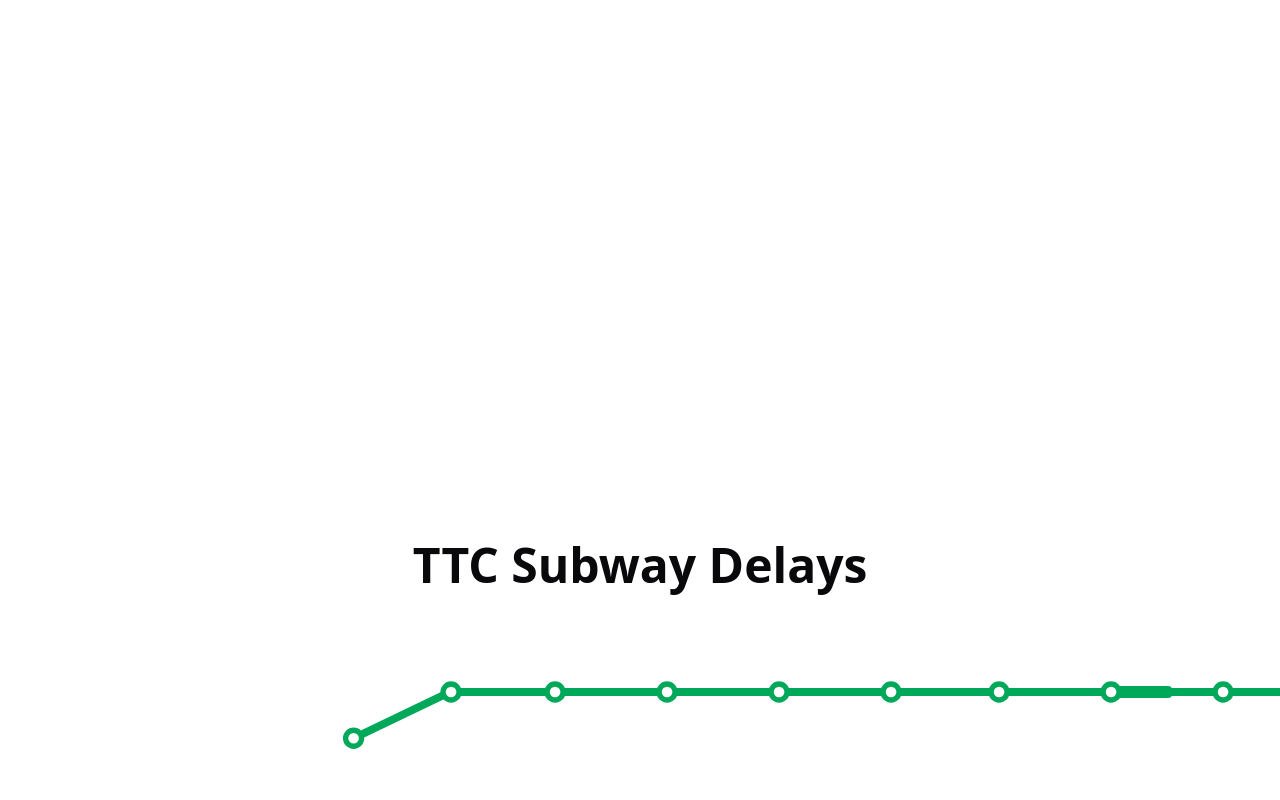
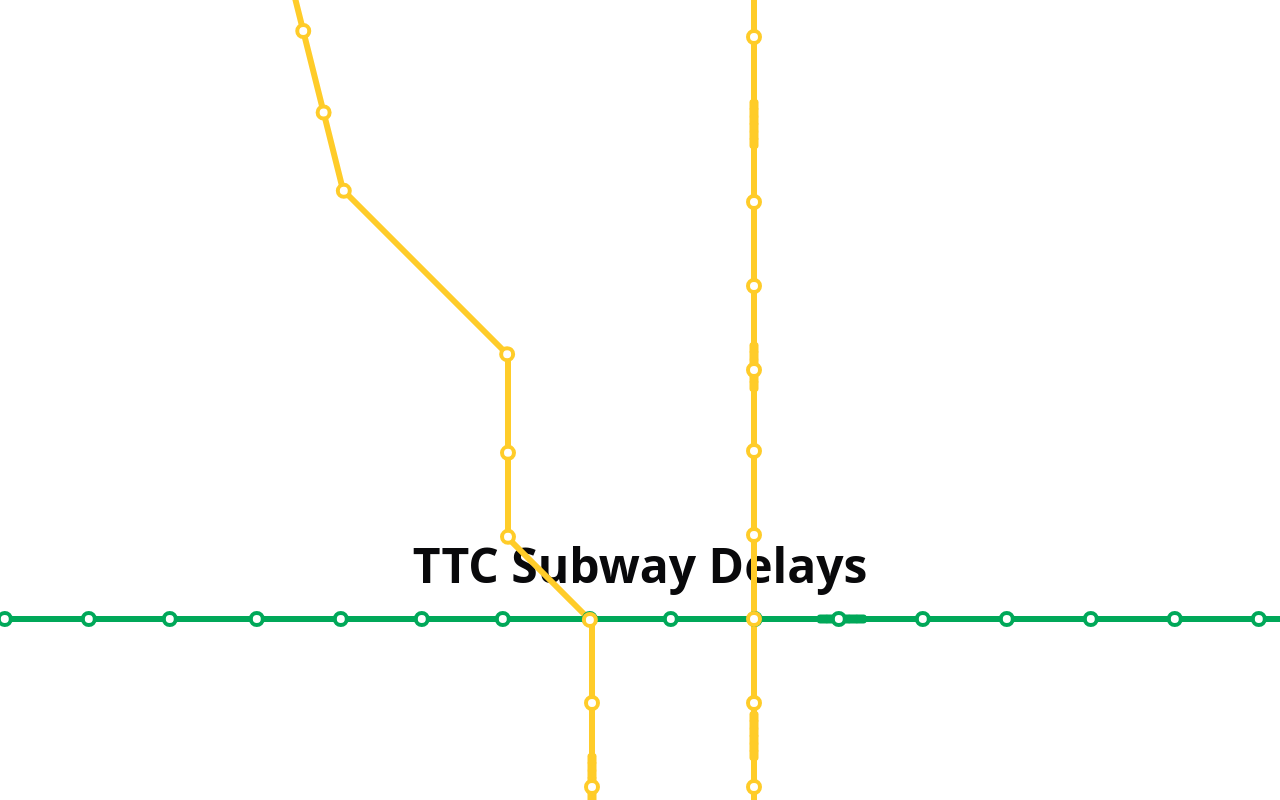
Before and after one commit to eriklangille/ttc_stats, a React (Vite) app: page / in a window 1280 px wide. Built offline with nearby package versions, Linux system fonts and the light colour scheme.

Commit message:
refactor map

```diff
--- a/src/App.tsx
+++ b/src/App.tsx
@@ -7,7 +7,7 @@
     <div className="max-w-7xl mx-auto p-8 text-center relative z-10">
       <div className="flex justify-center items-center gap-8 mb-8">
         {/* positive x -> left, positive y -> up */}
-        <Map sizeX={1500} sizeY={1000} strokeWidth={2} translateX={1600} translateY={-100} />
+        <Map sizeX={1500} scale={3} sizeY={1000} strokeWidth={2} translateX={100} translateY={-100} />
       </div>
 
       <h1 className="text-5xl font-bold my-4 leading-tight">TTC Subway Delays</h1>
--- a/src/components/map.tsx
+++ b/src/components/map.tsx
@@ -1,25 +1,28 @@
-import { useState, useEffect } from 'react'
+import { useState, useEffect, useMemo } from 'react'
 
-const lines = {
+// Types
+type Point = { x: number; y: number }
+type RelativePoint = { readonly dx: number; readonly dy: number }
+type Station = { distance: number; name: string }
+type Line = {
+  color: string
+  start: Point
+  line: readonly RelativePoint[]
+  stations: readonly Station[]
+}
+
+// Constants
+const LINES = {
   "Bloor-Danforth": {
     color: "#00A859",
     start: { x: 250, y: 585 },
-    line: [{
-      dx: 25,
-      dy: -12,
-    }, {
-      dx: 725,
-      dy: 0,
-    }, {
-      dx: 30,
-      dy: -16,
-    }, {
-      dx: 56,
-      dy: -70,
-    }, {
-      dx: 50,
-      dy: -50,
-    }],
+    line: [
+      { dx: 25, dy: -12 },
+      { dx: 725, dy: 0 },
+      { dx: 30, dy: -16 },
+      { dx: 56, dy: -70 },
+      { dx: 50, dy: -50 }
+    ],
     stations: [
       { distance: 1, name: "Kipling" },
       { distance: 28, name: "Islington" },
@@ -51,46 +54,25 @@
       { distance: 751, name: "Main Street" },
       { distance: 788, name: "Victoria Park" },
       { distance: 875, name: "Warden" },
-      { distance: 1000, name: "Kennedy" },
-    ],
+      { distance: 1000, name: "Kennedy" }
+    ]
   },
   "Yonge-University": {
     color: "#FFCC29",
     start: { x: 718, y: 212 },
-    line: [{
-      dx: 0,
-      dy: 530,
-    }, {
-      dx: -54,
-      dy: 0,
-    }, {
-      dx: 0,
-      dy: -168,
-    }, {
-      dx: -28,
-      dy: -28,
-    }, {
-      dx: 0,
-      dy: -61,
-    }, {
-      dx: -55,
-      dy: -55,
-    }, {
-      dx: -27,
-      dy: -108,
-    }, {
-      dx: -28,
-      dy: -52,
-    },{
-      dx: -58,
-      dy: -29,
-    }, {
-      dx: -110,
-      dy: -110,
-    }, {
-      dx: 0,
-      dy: -30,
-    }],
+    line: [
+      { dx: 0, dy: 530 },
+      { dx: -54, dy: 0 },
+      { dx: 0, dy: -168 },
+      { dx: -28, dy: -28 },
+      { dx: 0, dy: -61 },
+      { dx: -55, dy: -55 },
+      { dx: -27, dy: -108 },
+      { dx: -28, dy: -52 },
+      { dx: -58, dy: -29 },
+      { dx: -110, dy: -110 },
+      { dx: 0, dy: -30 }
+    ],
     stations: [
       { distance: 1, name: "Finch" },
       { distance: 28, name: "North York Centre" },
@@ -129,32 +111,29 @@
       { distance: 1252, name: "York University" },
       { distance: 1292, name: "Pioneer Village" },
       { distance: 1322, name: "Highway 407" },
-      { distance: 1350, name: "Vaughan Metropolitan Centre" },
-    ],
+      { distance: 1350, name: "Vaughan Metropolitan Centre" }
+    ]
   },
   "Sheppard": {
     color: "#A8518A",
     start: { x: 717, y: 266 },
-    line: [{
-      dx: 225,
-      dy: 0,
-    }],
+    line: [
+      { dx: 225, dy: 0 }
+    ],
     stations: [
-      { distance: 1, name: "Sheppard-Yonge"},
-      { distance: 83, name: "Bayview"},
-      { distance: 125, name: "Bessarion"},
-      { distance: 168, name: "Leslie"},
-      { distance: 225, name: "Don Mills"},
+      { distance: 1, name: "Sheppard-Yonge" },
+      { distance: 83, name: "Bayview" },
+      { distance: 125, name: "Bessarion" },
+      { distance: 168, name: "Leslie" },
+      { distance: 225, name: "Don Mills" }
     ]
   }
 } as const
 
-type LineName = keyof typeof lines
-type Point = { x: number; y: number }
-type RelativePoint = { readonly dx: number; readonly dy: number }
-type Station = { distance: number; name: string }
+type LineName = keyof typeof LINES
 
-function getAbsolutePoints(start: Point, relativePoints: readonly RelativePoint[]): Point[] {
+// Utility functions
+const getAbsolutePoints = (start: Point, relativePoints: readonly RelativePoint[]): Point[] => {
   const points: Point[] = [start]
   let currentX = start.x
   let currentY = start.y
@@ -168,7 +147,7 @@
   return points
 }
 
-function getPointAtDistance(points: Point[], targetDistance: number): Point {
+const getPointAtDistance = (points: Point[], targetDistance: number): Point => {
   let accumulatedDistance = 0
 
   for (let i = 0; i < points.length - 1; i++) {
@@ -177,7 +156,6 @@
     const segmentLength = Math.sqrt(dx * dx + dy * dy)
 
     if (accumulatedDistance + segmentLength >= targetDistance) {
-      // Calculate position within this segment
       const segmentDistance = targetDistance - accumulatedDistance
       const segmentPercent = segmentDistance / segmentLength
       return {
@@ -188,31 +166,10 @@
     accumulatedDistance += segmentLength
   }
 
-  // If we get here, return the last point
   return points[points.length - 1]
 }
 
-type TrainProps = {
-  line: typeof lines[LineName]
-  startDistance: number
-  direction: 'eastbound' | 'westbound'
-  color: string
-}
-
-function Train({ line, startDistance, direction: initialDirection, color }: TrainProps) {
-  const [currentDistance, setCurrentDistance] = useState(startDistance)
-  const [currentStationIndex, setCurrentStationIndex] = useState(
-    initialDirection === 'eastbound' ? 0 : line.stations.length - 1
-  )
-  const [isPaused, setIsPaused] = useState(false)
-  const [direction, setDirection] = useState(initialDirection)
-
-  const points = getAbsolutePoints(line.start, line.line)
-  const currentPosition = getPointAtDistance(points, currentDistance)
-  const endDistance = line.stations[line.stations.length - 1].distance
-
-  // Calculate the angle at a specific distance along the line
-  const getAngleAtDistance = (distance: number) => {
+const getAngleAtDistance = (points: Point[], distance: number): number => {
   let accumulatedDistance = 0
   for (let i = 0; i < points.length - 1; i++) {
     const dx = points[i + 1].x - points[i].x
@@ -227,21 +184,25 @@
   return 0
 }
 
-  // Calculate the position and angle for a car at a given offset from the current position
-  const getCarPosition = (carOffset: number) => {
-    const carDistance = currentDistance + carOffset
-    const angle = getAngleAtDistance(carDistance)
-    const angleRad = angle * (Math.PI / 180)
-    const offsetX = carOffset * Math.cos(angleRad)
-    const offsetY = carOffset * Math.sin(angleRad)
-    const position = getPointAtDistance(points, carDistance)
+// Components
+type TrainProps = {
+  line: Line
+  startDistance: number
+  direction: 'eastbound' | 'westbound'
+  color: string
+}
 
-    return {
-      x: position.x,
-      y: position.y,
-      angle
-    }
-  }
+const Train = ({ line, startDistance, direction: initialDirection, color }: TrainProps) => {
+  const [currentDistance, setCurrentDistance] = useState(startDistance)
+  const [currentStationIndex, setCurrentStationIndex] = useState(
+    initialDirection === 'eastbound' ? 0 : line.stations.length - 1
+  )
+  const [isPaused, setIsPaused] = useState(false)
+  const [direction, setDirection] = useState(initialDirection)
+
+  const points = useMemo(() => getAbsolutePoints(line.start, line.line), [line])
+  const currentPosition = useMemo(() => getPointAtDistance(points, currentDistance), [points, currentDistance])
+  const endDistance = line.stations[line.stations.length - 1].distance
 
   useEffect(() => {
     if (isPaused) return
@@ -249,11 +210,8 @@
     const interval = setInterval(() => {
       setCurrentDistance(prev => {
         const nextDistance = prev + (direction === 'westbound' ? -1 : 1)
-        const nextStation = direction === 'westbound'
-          ? line.stations[currentStationIndex - 1]
-          : line.stations[currentStationIndex + 1]
 
-        // Check if we've reached the end of the line
+        // Handle end of line
         if (nextDistance >= endDistance && direction === 'eastbound') {
           setIsPaused(true)
           setTimeout(() => {
@@ -264,7 +222,6 @@
           return prev
         }
 
-        // Check if we've reached the start of the line
         if (nextDistance <= 1 && direction === 'westbound') {
           setIsPaused(true)
           setTimeout(() => {
@@ -275,15 +232,33 @@
           return prev
         }
 
-        if (nextStation && (
-          (direction === 'eastbound' && nextDistance >= nextStation.distance) ||
-          (direction === 'westbound' && nextDistance <= nextStation.distance)
-        )) {
+        // Handle station stops
+        const nextStationIndex = direction === 'eastbound'
+          ? currentStationIndex + 1
+          : currentStationIndex - 1
+
+        if (nextStationIndex >= 0 && nextStationIndex < line.stations.length) {
+          const nextStation = line.stations[nextStationIndex]
+          const currentStation = line.stations[currentStationIndex]
+
+          const isPastCurrentStation = direction === 'eastbound'
+            ? nextDistance > currentStation.distance
+            : nextDistance < currentStation.distance
+
+          if (isPastCurrentStation) {
+            const shouldStop = direction === 'eastbound'
+              ? nextDistance >= nextStation.distance
+              : nextDistance <= nextStation.distance
+
+            if (shouldStop) {
               setIsPaused(true)
               setTimeout(() => {
-            setCurrentStationIndex(prev => direction === 'westbound' ? prev - 1 : prev + 1)
+                setCurrentStationIndex(nextStationIndex)
                 setIsPaused(false)
               }, 1000)
+              return prev
+            }
+          }
         }
 
         return nextDistance
@@ -291,65 +266,61 @@
     }, 20)
 
     return () => clearInterval(interval)
-  }, [currentStationIndex, isPaused, direction, endDistance])
+  }, [currentStationIndex, isPaused, direction, endDistance, line.stations])
 
-  // Create 6 rectangles for the train
-  const trainCars = Array.from({ length: 6 }).map((_, index) => {
-    // Calculate offset for each car (in distance units)
+  const trainCars = useMemo(() =>
+    Array.from({ length: 6 }).map((_, index) => {
       const carOffset = (index - 2.5) * 2.5
-    const { x, y, angle } = getCarPosition(carOffset)
+      const carDistance = currentDistance + carOffset
+      const position = getPointAtDistance(points, carDistance)
+      const angle = getAngleAtDistance(points, carDistance)
 
       return (
         <rect
           key={index}
-        x={x - 2}
-        y={y - 1.5}
+          x={position.x - 2}
+          y={position.y - 1.5}
           width={4}
           height={3}
           rx={1}
           fill={color}
           style={{ zIndex: 1 }}
-        transform={`rotate(${angle}, ${x}, ${y})`}
+          transform={`rotate(${angle}, ${position.x}, ${position.y})`}
         />
       )
-  })
+    }), [points, currentDistance, color]
+  )
 
   return <>{trainCars}</>
 }
 
-export default function Map({
+type MapProps = {
+  sizeX?: number
+  sizeY?: number
+  scale?: number
+  strokeWidth?: number
+  translateX?: number
+  translateY?: number
+}
+
+const Map = ({
   sizeX = 1000,
   sizeY = 1000,
+  scale = 3,
   strokeWidth = 10,
   translateX = 0,
   translateY = 0,
-}: {
-  sizeX?: number;
-  sizeY?: number;
-  strokeWidth?: number;
-  translateX?: number;
-  translateY?: number;
-}) {
-  return (
-    <svg
-      width={sizeX}
-      height={sizeY}
-      style={{
-        position: 'fixed',
-        top: 0,
-        left: 0,
-        transform: `translate(${translateX}px, ${translateY}px) scale(4)`
-      }}
-    >
-      {/* Lines (bottom layer) */}
-      {Object.entries(lines).map(([line, { color, start, line: relativePoints }]) => {
+}: MapProps) => {
+  const lineElements = useMemo(() =>
+    Object.entries(LINES).map(([lineName, { color, start, line: relativePoints }]) => {
       const points = getAbsolutePoints(start, relativePoints)
       return (
-          <>
+        <g key={lineName}>
           {points.map((point, index) => {
             if (index === points.length - 1) return null
             return (
               <line
+                key={`${lineName}-${index}`}
                 x1={point.x}
                 y1={point.y}
                 x2={points[index + 1].x}
@@ -361,75 +332,20 @@
               />
             )
           })}
-          </>
+        </g>
       )
-      })}
+    }), [strokeWidth]
+  )
 
-      {/* Trains (middle layer) */}
-      <Train
-        line={lines["Bloor-Danforth"]}
-        startDistance={1}
-        direction="eastbound"
-        color="#00A859"
-      />
-      <Train
-        line={lines["Bloor-Danforth"]}
-        startDistance={500}
-        direction="westbound"
-        color="#00A859"
-      />
-      <Train
-        line={lines["Yonge-University"]}
-        startDistance={1}
-        direction="eastbound"
-        color="#FFCC29"
-      />
-      <Train
-        line={lines["Yonge-University"]}
-        startDistance={200}
-        direction="eastbound"
-        color="#FFCC29"
-      />
-      <Train
-        line={lines["Yonge-University"]}
-        startDistance={400}
-        direction="eastbound"
-        color="#FFCC29"
-      />
-      <Train
-        line={lines["Yonge-University"]}
-        startDistance={600}
-        direction="eastbound"
-        color="#FFCC29"
-      />
-      <Train
-        line={lines["Yonge-University"]}
-        startDistance={700}
-        direction="westbound"
-        color="#FFCC29"
-      />
-      <Train
-        line={lines["Sheppard"]}
-        startDistance={1}
-        direction="eastbound"
-        color="#A8518A"
-      />
-      <Train
-        line={lines["Sheppard"]}
-        startDistance={225}
-        direction="westbound"
-        color="#A8518A"
-      />
-
-      {/* Stations (top layer) */}
-      {Object.entries(lines).map(([line, { color, start, line: relativePoints }]) => {
+  const stationElements = useMemo(() =>
+    Object.entries(LINES).map(([lineName, { color, start, line: relativePoints }]) => {
       const points = getAbsolutePoints(start, relativePoints)
       return (
-          <>
-            {lines[line as LineName].stations.map((station: Station, index: number) => {
+        <g key={`${lineName}-stations`}>
+          {LINES[lineName as LineName].stations.map((station, index) => {
             const position = getPointAtDistance(points, station.distance)
             return (
-                <g key={`${line}-station-${index}`} style={{ zIndex: 3 }}>
+              <g key={`${lineName}-station-${index}`} style={{ zIndex: 3 }}>
                 <circle
                   cx={position.x}
                   cy={position.y}
@@ -443,9 +359,39 @@
               </g>
             )
           })}
-          </>
+        </g>
       )
-      })}
+    }), [strokeWidth]
+  )
+
+  const trainElements = useMemo(() => [
+    <Train key="bd-east" line={LINES["Bloor-Danforth"]} startDistance={1} direction="eastbound" color="#00A859" />,
+    <Train key="bd-west" line={LINES["Bloor-Danforth"]} startDistance={500} direction="westbound" color="#00A859" />,
+    <Train key="yu-east1" line={LINES["Yonge-University"]} startDistance={1} direction="eastbound" color="#FFCC29" />,
+    <Train key="yu-east2" line={LINES["Yonge-University"]} startDistance={200} direction="eastbound" color="#FFCC29" />,
+    <Train key="yu-east3" line={LINES["Yonge-University"]} startDistance={400} direction="eastbound" color="#FFCC29" />,
+    <Train key="yu-east4" line={LINES["Yonge-University"]} startDistance={600} direction="eastbound" color="#FFCC29" />,
+    <Train key="yu-west" line={LINES["Yonge-University"]} startDistance={700} direction="westbound" color="#FFCC29" />,
+    <Train key="shep-east" line={LINES["Sheppard"]} startDistance={1} direction="eastbound" color="#A8518A" />,
+    <Train key="shep-west" line={LINES["Sheppard"]} startDistance={225} direction="westbound" color="#A8518A" />
+  ], [])
+
+  return (
+    <svg
+      width={sizeX}
+      height={sizeY}
+      style={{
+        position: 'fixed',
+        top: 0,
+        left: 0,
+        transform: `translate(${translateX}px, ${translateY}px) scale(${scale})`
+      }}
+    >
+      {lineElements}
+      {trainElements}
+      {stationElements}
     </svg>
   )
 }
+
+export default Map
```
Lines whose indentation alone changed are shown as unchanged.
